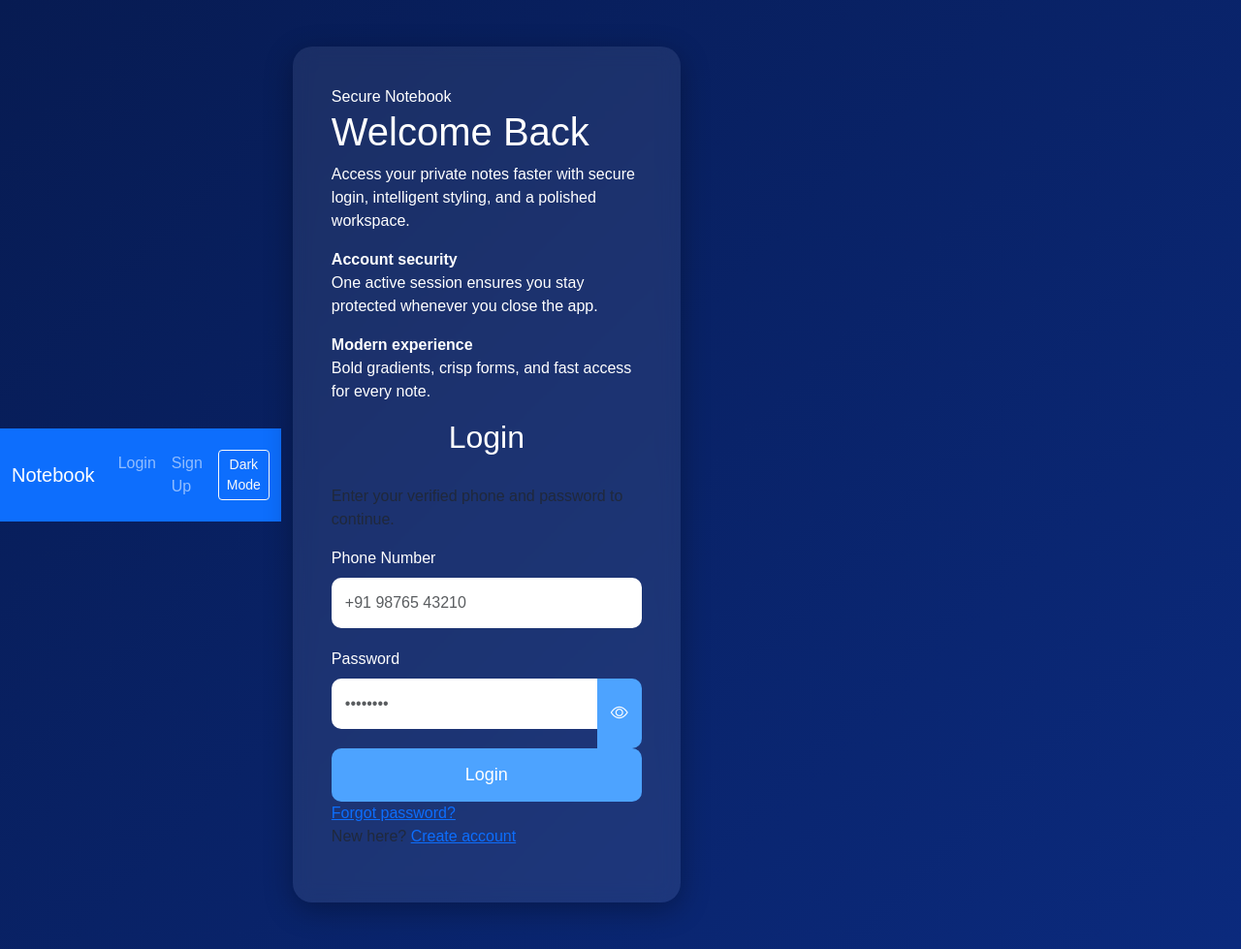
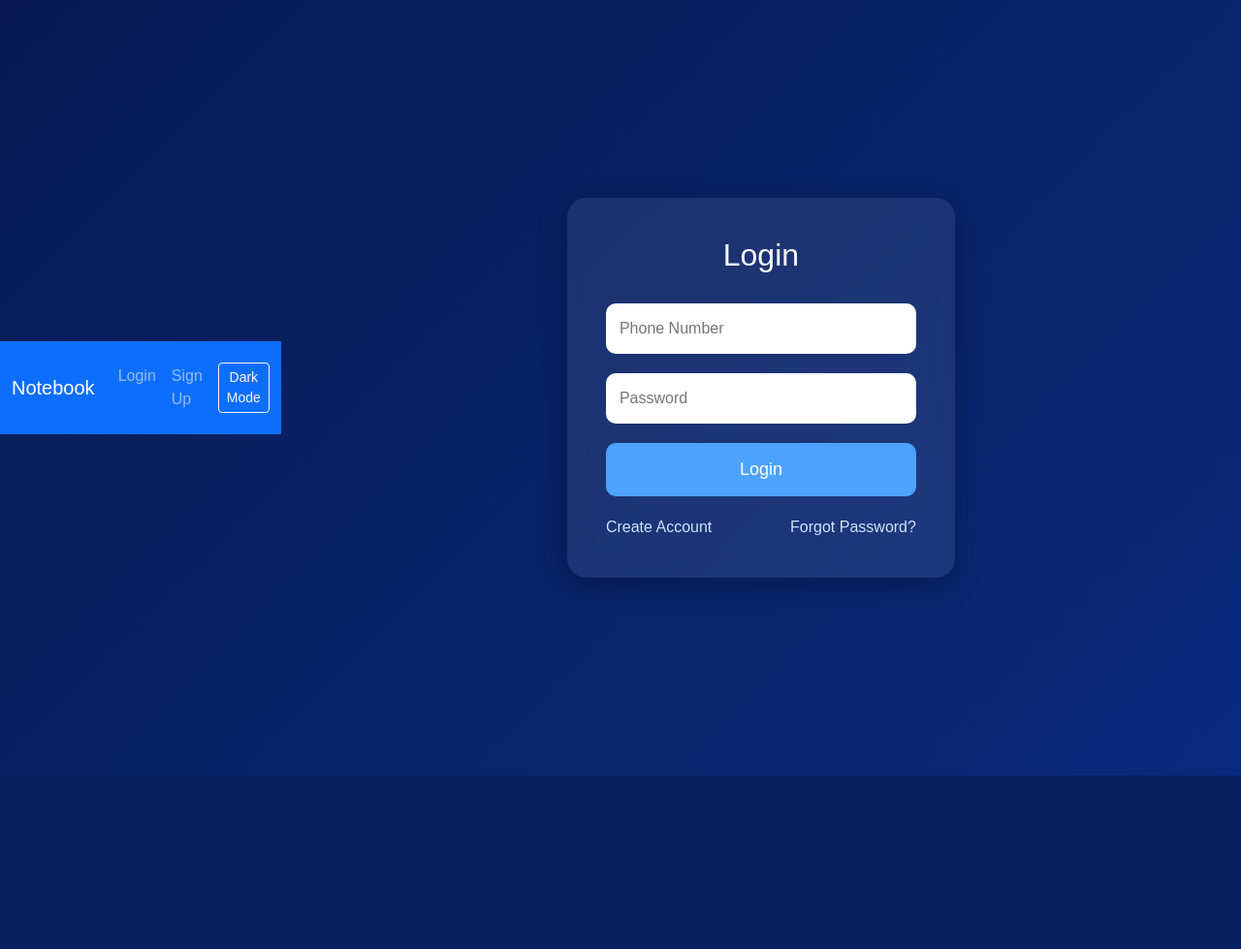
Before and after one commit to sidharth07-tech/Aura--Lock, a Flask app: page /login in a window 1280 px wide. Shown: the whole page at 97% size. After the commit the page ends 800 px from the top, so only its background shows below. Run offline with Flask 3, Linux system fonts and the light colour scheme.

Commit message:
Update login.html

```diff
--- a/templates/login.html
+++ b/templates/login.html
@@ -1,63 +1,49 @@
 {% extends "layout.html" %}
+
 {% block content %}
-<div class="auth-page">
-  <div class="auth-card">
-    <div class="auth-panel auth-panel-left">
-      <span class="auth-badge">Secure Notebook</span>
-      <h1 class=\"text-gradient-primary\">Welcome Back</h1>
-      <p class="auth-tagline">Access your private notes faster with secure login, intelligent styling, and a polished workspace.</p>
-      <div class="auth-metrics">
-        <div>
-          <strong>Account security</strong>
-          <p>One active session ensures you stay protected whenever you close the app.</p>
+
+<div class="auth-container">
+
+    <div class="auth-card">
+
+        <h2>Login</h2>
+
+        <form method="POST">
+
+            <input
+                type="text"
+                name="phone"
+                placeholder="Phone Number"
+                required
+            >
+
+            <input
+                type="password"
+                name="password"
+                placeholder="Password"
+                required
+            >
+
+            <button type="submit">
+                Login
+            </button>
+
+        </form>
+
+        <div class="auth-links">
+
+            <a href="/signup">
+                Create Account
+            </a>
+
+            <a href="/forgot-password">
+                Forgot Password?
+            </a>
+
         </div>
-        <div>
-          <strong>Modern experience</strong>
-          <p>Bold gradients, crisp forms, and fast access for every note.</p>
-        </div>
-      </div>
+
     </div>
-    <div class="auth-panel auth-panel-right">
-      <div class="auth-card-header">
-        <h2>Login</h2>
-        <p class="text-muted">Enter your verified phone and password to continue.</p>
-      </div>
-      <form method="post" class="auth-form">
-        <div class="form-group">
-          <label class="form-label">Phone Number</label>
-          <input type="text" name="phone" class="form-control" placeholder="+91 98765 43210" required>
-        </div>
-        <div class="form-group">
-          <label class="form-label">Password</label>
-          <div class="input-group auth-password-group">
-            <input type="password" name="password" id="password" class="form-control" placeholder="••••••••" required>
-            <button class="btn btn-outline-secondary" type="button" id="togglePassword">
-              <i class="bi bi-eye"></i>
-            </button>
-          </div>
-        </div>
-        <button type="submit" class="btn btn-primary w-100">Login</button>
-      </form>
-      <div class="auth-actions">
-        <a href="{{ url_for('forgot_password') }}" class="small-link">Forgot password?</a>
-        <p class="text-muted">New here? <a href="{{ url_for('signup') }}">Create account</a></p>
-      </div>
-    </div>
-  </div>
+
 </div>
-<script>
-  document.getElementById('togglePassword').addEventListener('click', function() {
-    const passwordInput = document.getElementById('password');
-    const icon = this.querySelector('i');
-    if (passwordInput.type === 'password') {
-      passwordInput.type = 'text';
-      icon.classList.remove('bi-eye');
-      icon.classList.add('bi-eye-slash');
-    } else {
-      passwordInput.type = 'password';
-      icon.classList.remove('bi-eye-slash');
-      icon.classList.add('bi-eye');
-    }
-  });
-</script>
+
 {% endblock %}
```
